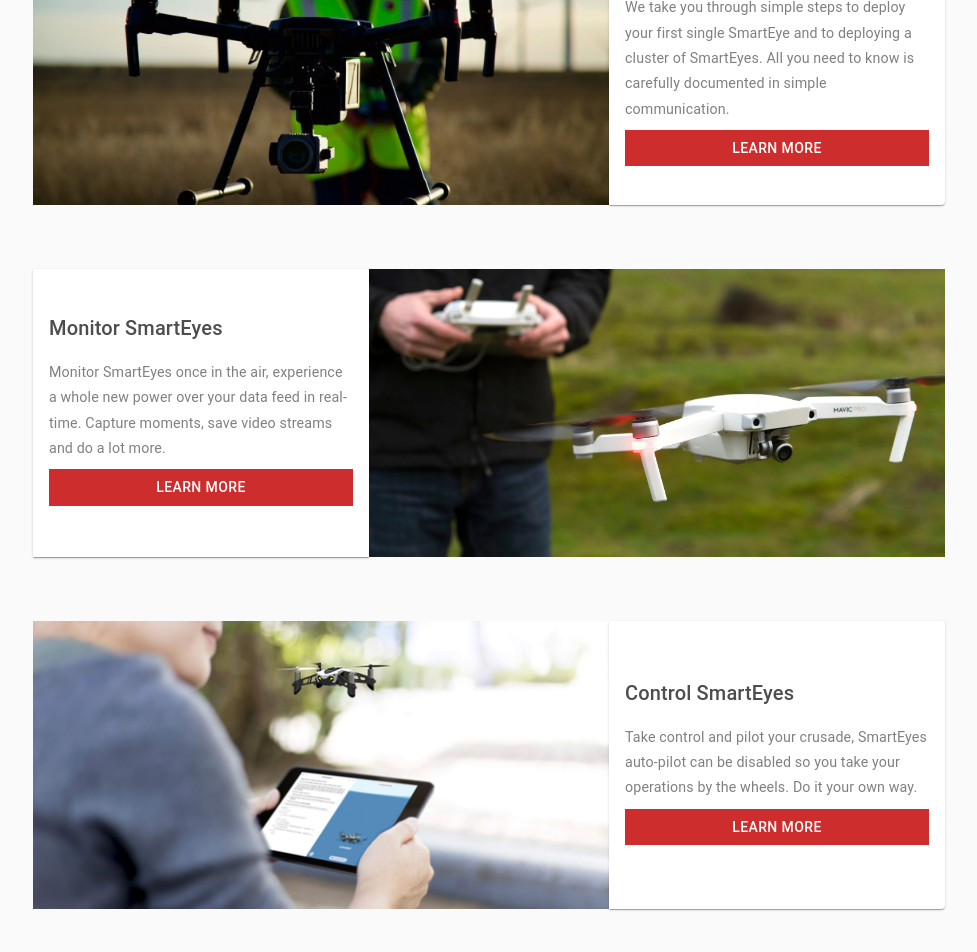
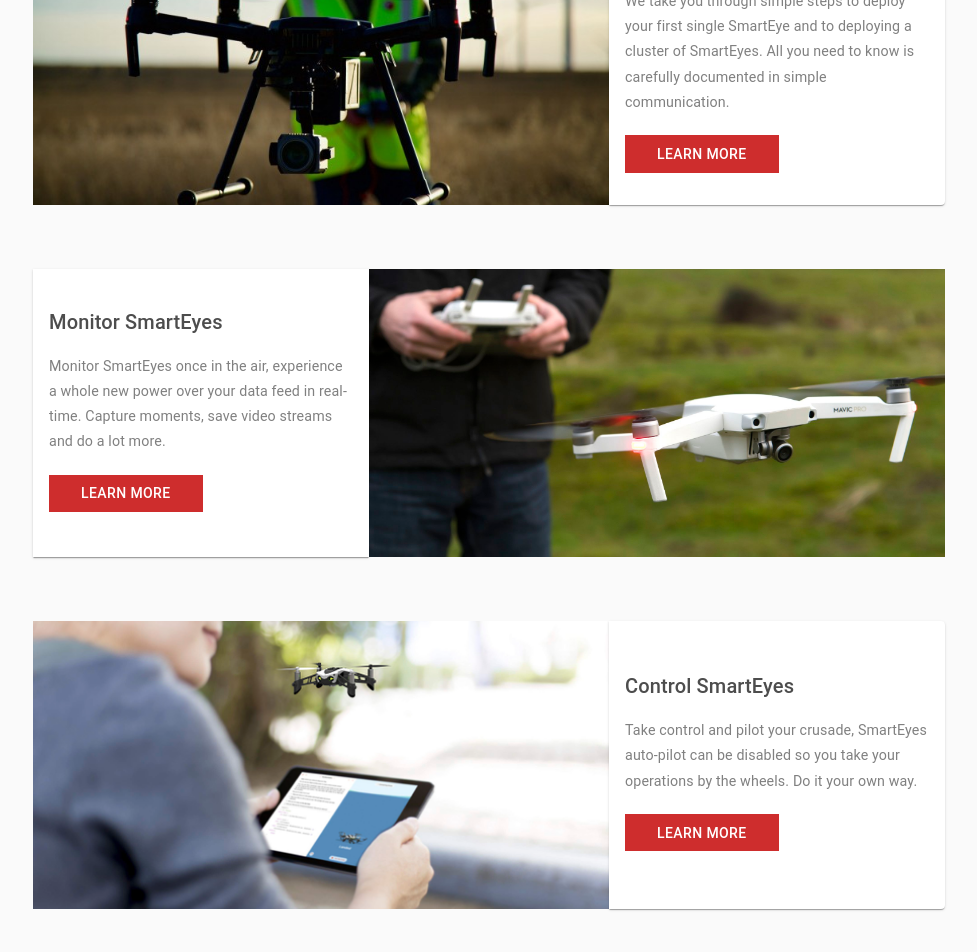
Before and after one commit to techam-group/thirdEye_client, a React (Create React App) app: page / in a window 1280 px wide. Shown: the part 980-1932 px from the top of the page, without its empty margins (127-1104 px from the left). Built offline with nearby package versions, Linux system fonts and the light colour scheme.

Commit message:
adjust button settings

```diff
--- a/src/pages/index.jsx
+++ b/src/pages/index.jsx
@@ -70,7 +70,7 @@ export default () => {
                 <Typography>
                   We take you through simple steps to deploy your first single SmartEye and to deploying a cluster of SmartEyes. All you need to know is carefully documented in simple communication.
                 </Typography>
-                <Button fullWidth>Learn More</Button>
+                <Button data-sme-button>Learn More</Button>
               </CardContent>
             </Card>
           </div>
@@ -83,7 +83,7 @@ export default () => {
                 <Typography>
                   Monitor SmartEyes once in the air, experience a whole new power over your data feed in real-time. Capture moments, save video streams and do a lot more.
                 </Typography>
-                <Button fullWidth>Learn More</Button>
+                <Button data-sme-button>Learn More</Button>
               </CardContent>
             </Card>
             <div data-sme-image />
@@ -98,7 +98,7 @@ export default () => {
                 <Typography>
                   Take control and pilot your crusade, SmartEyes auto-pilot can be disabled so you take your operations by the wheels. Do it your own way.
                 </Typography>
-                <Button fullWidth>Learn More</Button>
+                <Button data-sme-button>Learn More</Button>
               </CardContent>
             </Card>
           </div>
--- a/src/styles/landing/index.styles.js
+++ b/src/styles/landing/index.styles.js
@@ -143,7 +143,9 @@ export const useStyles = makeStyles(theme => ({
           background: '#CE2D2D',
           color: 'white',
           borderRadius: 0,
-          marginTop: theme.spacing(1)
+          marginTop: theme.spacing(2.5),
+          width: 'max-content',
+          padding: theme.spacing(0.8, 4)
         }
       }
     }
```
